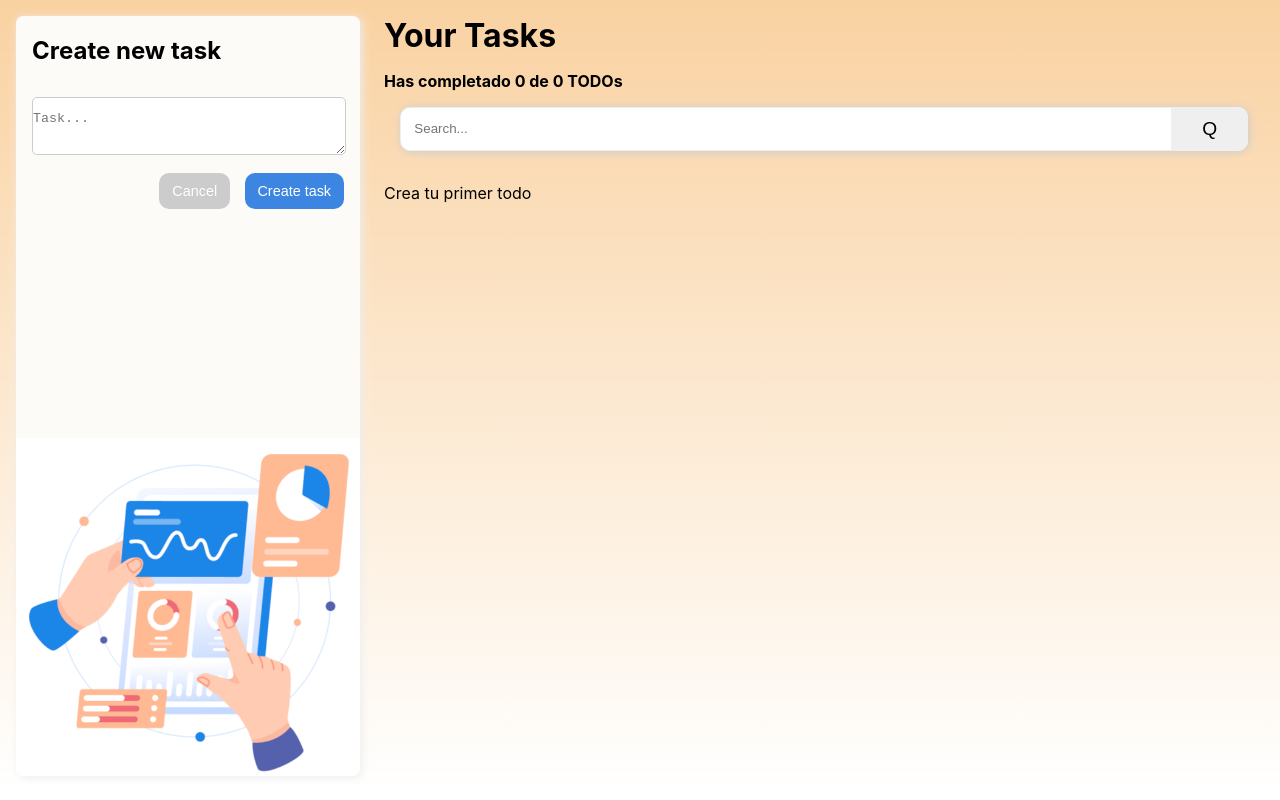
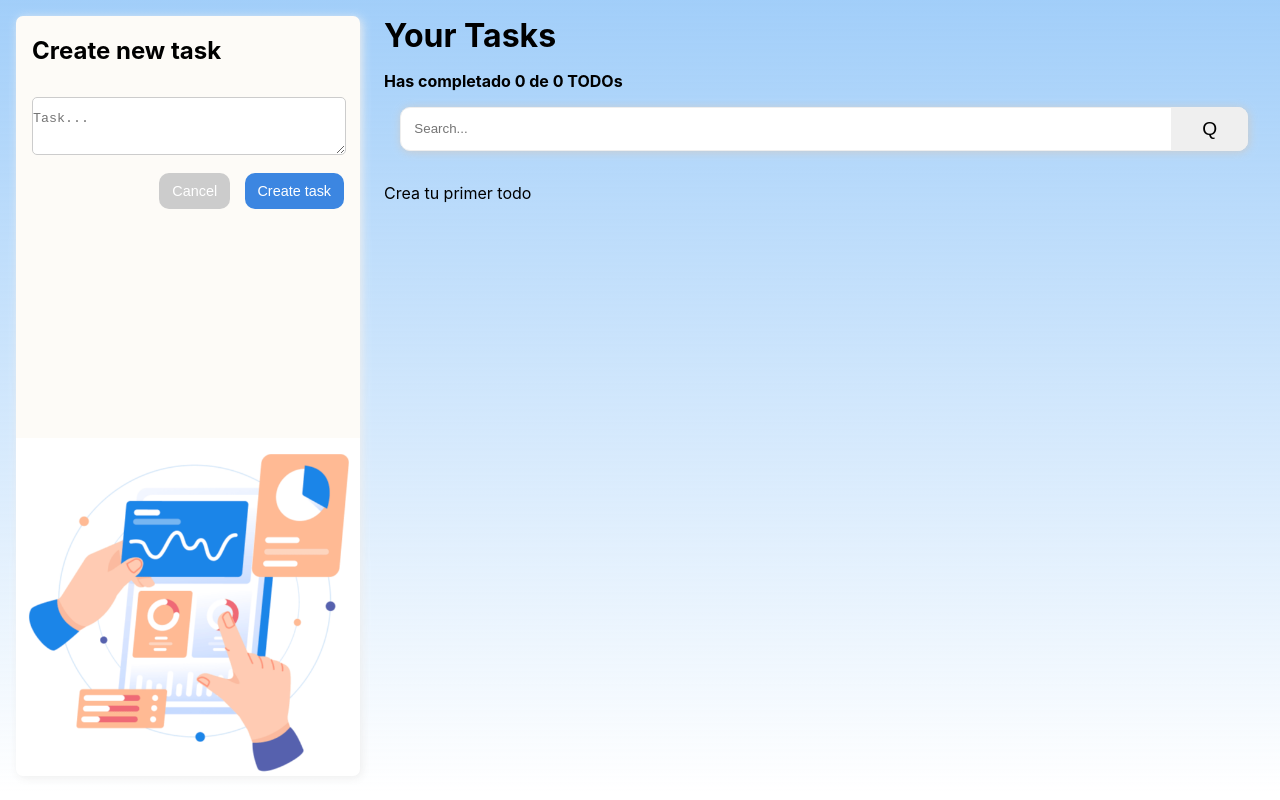
Before and after one commit to debian789/todo, a React (Create React App) app: page / in a window 1280 px wide. Built offline with nearby package versions, Linux system fonts and the light colour scheme.

Commit message:
Ajuste de estilos

```diff
--- a/src/App.css
+++ b/src/App.css
@@ -4,13 +4,9 @@
   flex-direction: column;
   justify-content: center;
 
-  background: rgb(255, 255, 255);
-  background: linear-gradient(
-    0deg,
-    rgba(255, 255, 255, 1) 0%,
-    rgba(244, 169, 77, 0.5270702030812324) 100%
-  );
 
+  background: rgb(255,255,255);
+  background: linear-gradient(0deg, rgba(255,255,255,1) 0%, rgba(77,162,244,0.5270702030812324) 100%);
   height: 95vh;
   position: fixed;
   top: 0;
```
